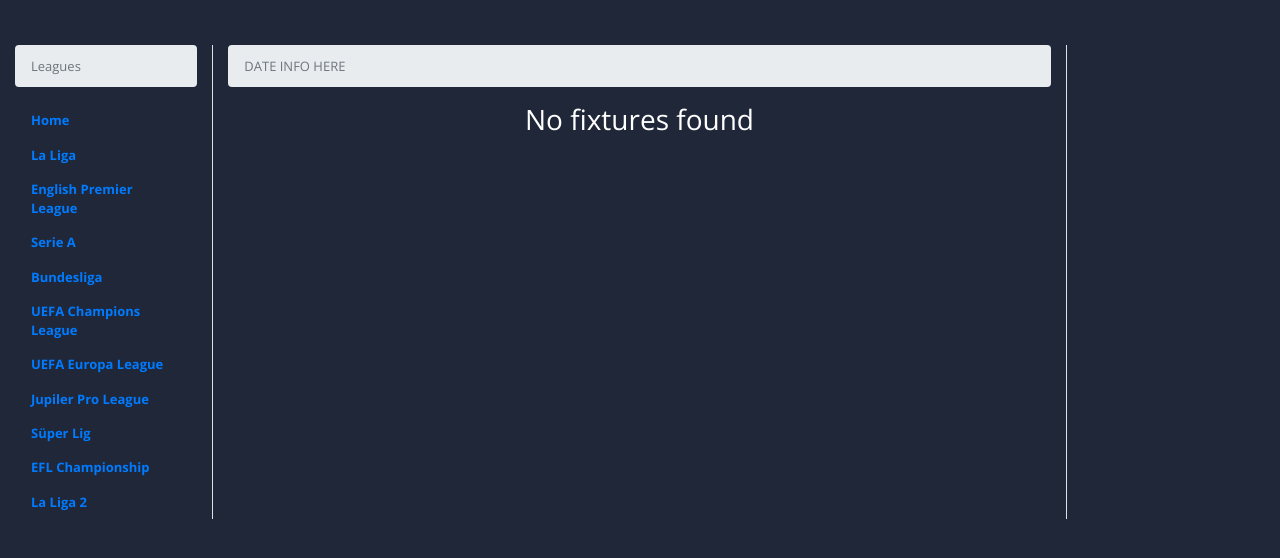
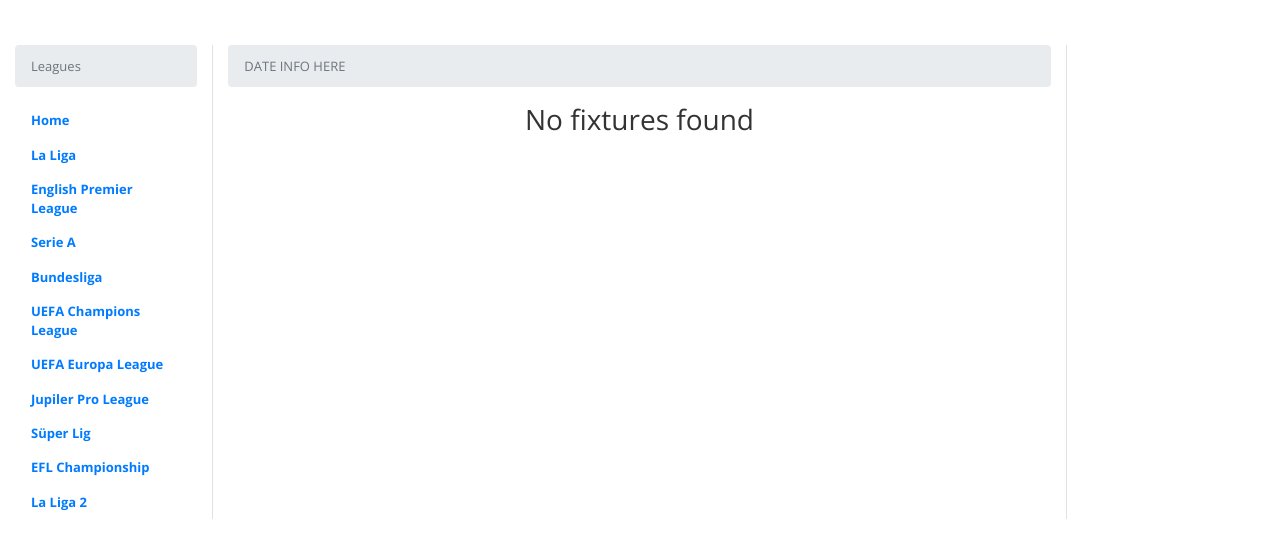
Before and after one commit to vadyme/pet_project, a Flask app: template templates/index.html in a window 1280 px wide. Shown: the top 558 px of the page. Run offline with Flask 2, Linux system fonts and the light colour scheme; the template is opened without the code that fills it, so the values that code supplies are empty; parts of the project's set-up code (start-up, migrations or seed data) failed here and were passed over; some libraries are stand-ins or nearby versions.

Commit message:
background color change

```diff
--- a/static/styles.css
+++ b/static/styles.css
@@ -9,8 +9,8 @@ body {
   font-family: 'Open Sans', sans-serif;
   font-weight: 300;
   line-height: 1.42em;
-  color: white;
-  background-color:#1F2739;
+  color: #333333;
+/* background-color:#e6e7e8; */
   font-size: small;
 }
 
```
